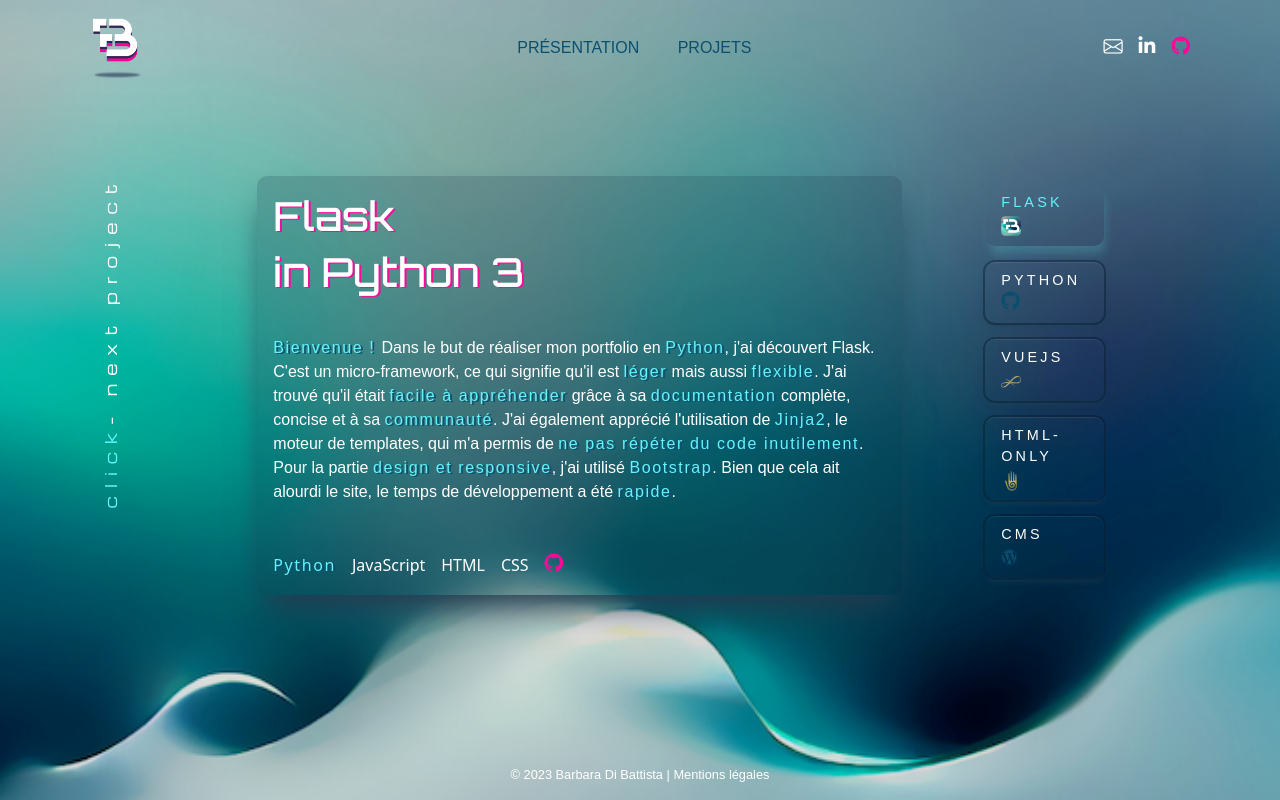
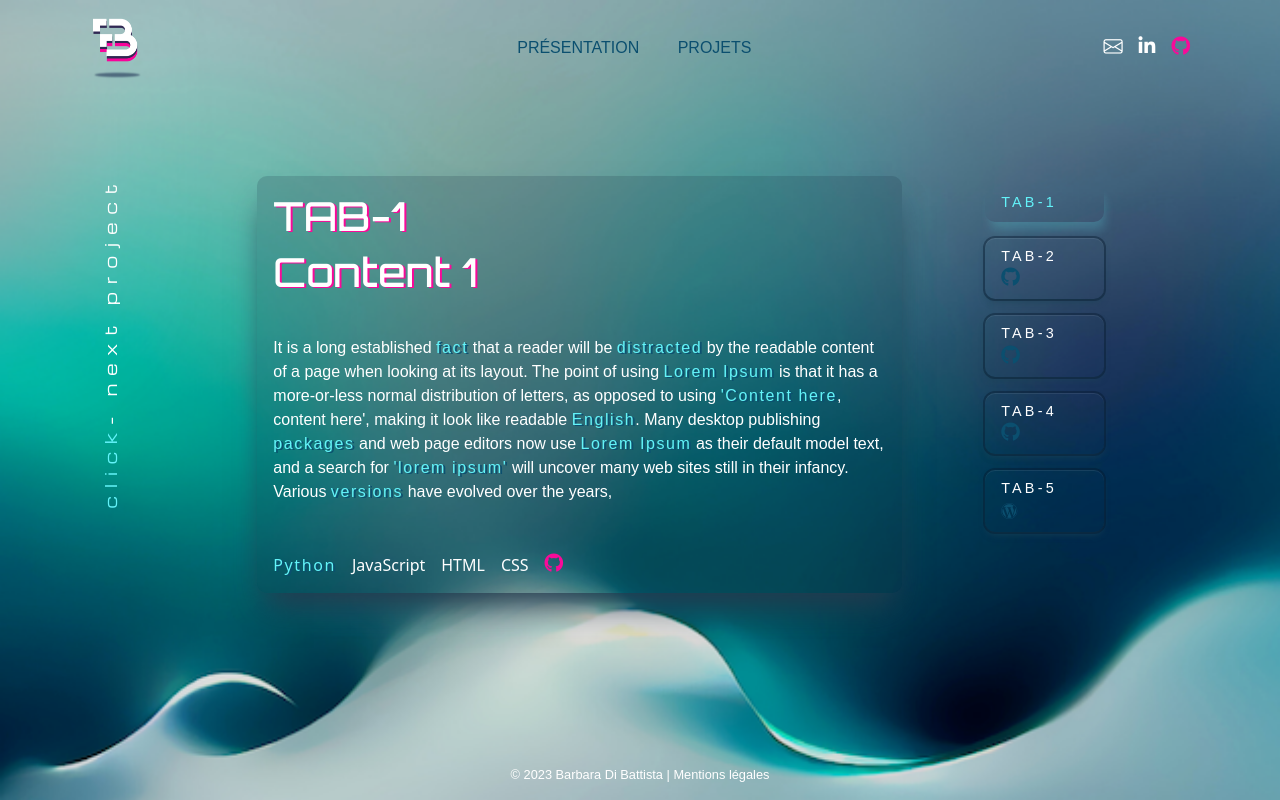
Before and after one commit to dibattista/di-battista-barbara-public, a Flask app: page /projets in a window 1280 px wide. Run offline with Flask 2, Linux system fonts and the light colour scheme; some libraries are stand-ins or nearby versions; some web fonts are replaced.

Commit message:
add new texts on project

```diff
--- a/templates/index.html
+++ b/templates/index.html
@@ -1,7 +1,7 @@
 {% extends 'base.html' %}
 
-{% block title %}Barbara Di Battista développeuse full-stack{% endblock %}
-{% block description %}Barbara is a full stack developer, with preference for PYTHON and solving problems. {% endblock %}
+{% block title %}NAME full stack developer{% endblock %}
+{% block description %}NAME full stack developer, with preference for PYTHON and solving problems. {% endblock %}
 {% block content %}
     <div class="container">
         <div class="row space-row-10">
--- a/templates/projets.html
+++ b/templates/projets.html
@@ -1,7 +1,7 @@
 {% extends 'base.html' %}
 
-{% block title %}Barbara Di Battista projets{% endblock %}
-{% block description %}Barbara présente ces réalisations, site internet VueJs et projet Python. {% endblock %}
+{% block title %}NAME project{% endblock %}
+{% block description %}NAME presents these achievements {% endblock %}
 
 {% block content %}
     <div class="container">
@@ -27,9 +27,9 @@
                       aria-controls="content-link1"
                       aria-selected="false">
                       <p class="size-p-nav-link">
-                        FLASK
+                        TAB-1
                       </p>
-                      <img class="img-navbar-brand" src="{{url_for('static', filename='/images/favicon-bdb.png')}}" width="20" height="20" alt=''>
+                      <!-- <img class="img-navbar-brand" src="{{url_for('static', filename='/images/YOUR-favicon.png')}}" width="20" height="20" alt=''> -->
                       </a>
                   </li>
                   <li class="nav-item">
@@ -42,10 +42,9 @@
                       aria-controls="content-link2"
                       aria-selected="false">
                       <p class="size-p-nav-link">
-                        PYTHON
+                        TAB-2
                       </p>
                       <i class="fab fa-github i-size-custom"></i>
-                      <!-- <p>OC- Projet-5</p> -->
                     </a>
                   </li>
                   <li class="nav-item">
@@ -58,14 +57,14 @@
                       aria-controls="content-link3"
                       aria-selected="true">
                       <p class="size-p-nav-link">
-                        VUEJS
+                        TAB-3
                       </p>
-                      <img class="img-navbar-brand" src="{{url_for('static', filename='/images/favicon-infinity-innovation.png')}}" width="20" height="20" alt=''>
+                      <i class="fab fa-github i-size-custom"></i>
                     </a>
                   </li>
                   <li class="nav-item">
                     <a
-                      class="nav-link mb-3""
+                      class="nav-link mb-3"
                       id="content-link4-tab"
                       data-bs-toggle="tab"
                       data-bs-target="#content-link4"
@@ -73,9 +72,9 @@
                       aria-controls="content-link4"
                       aria-selected="false">
                       <p class="size-p-nav-link">
-                        HTML-ONLY
+                        TAB-4
                       </p>
-                      <img class="img-navbar-brand" src="{{url_for('static', filename='/images/LOGO_parachini_reflexologue.svg')}}" width="20" height="20" alt=''>
+                      <i class="fab fa-github i-size-custom"></i>
                     </a>
                   </li>
                   <li class="nav-item">
@@ -88,7 +87,7 @@
                       aria-controls="content-link5"
                       aria-selected="false">
                       <p class="size-p-nav-link">
-                        CMS
+                        TAB-5
                       </p>
                       <i class="bi bi-wordpress"></i>
                     </a>
@@ -101,13 +100,17 @@
                 <!-- Tab content project -->
                 <div class="tab-content" id="projectTabContent">
                   <div class="tab-pane fade show active" id="content-link1" role="tabpanel" aria-labelledby="content-link1-tab">
-                    <h1 class="h1-projet">Flask</h1>
-                    <h1 class="h1-projet">in Python 3</h1>
+                    <h1 class="h1-projet">TAB-1</h1>
+                    <h1 class="h1-projet">Content 1</h1>
                     <div class="row space-row-2"></div>
-                    <p><span class="p-project-word-color">Bienvenue ! </span>
-                      Dans le but de réaliser mon portfolio en <span class="p-project-word-color">Python</span>, j'ai découvert Flask. C'est un micro-framework, ce qui signifie qu'il est <span class="p-project-word-color">léger</span> mais aussi <span class="p-project-word-color">flexible</span>. J'ai trouvé qu'il était <span class="p-project-word-color">facile à appréhender</span> grâce à sa <span class="p-project-word-color">documentation</span> complète, concise et à sa  <span class="p-project-word-color">communauté</span>. J'ai également apprécié l'utilisation de <span class="p-project-word-color">Jinja2</span>, le moteur de templates, qui m'a permis de <span class="p-project-word-color">ne pas répéter du code inutilement</span>.
-                      Pour la partie <span class="p-project-word-color">design et responsive</span>, j'ai utilisé <span class="p-project-word-color">Bootstrap</span>. Bien que cela ait alourdi le site, le temps de développement a été <span class="p-project-word-color">rapide</span>.
-                      </p>
+                    <p>
+                      It is a long established <span class="div-span-strength-color">fact</span> that a reader will be <span class="div-span-strength-color">distracted</span> by the readable content of a page when looking at its layout.
+                      The point of using <span class="div-span-strength-color">Lorem Ipsum</span> is that it has a more-or-less normal distribution of letters,
+                      as opposed to using <span class="div-span-strength-color">'Content here</span>, content here',
+                      making it look like readable <span class="div-span-strength-color">English</span>.
+                      Many desktop publishing <span class="div-span-strength-color">packages</span> and web page editors now use <span class="div-span-strength-color">Lorem Ipsum</span> as their default model text,
+                      and a search for <span class="div-span-strength-color">'lorem ipsum'</span> will uncover many web sites still in their infancy. Various <span class="div-span-strength-color">versions</span> have evolved over the years,
+                    </p>
                     <div class="row space-row-2"></div>
                     <ul class="d-flex justify-content align-items-center">
                       <li class="pe-3"><span class="div-span-strength-color">Python</span></li>
@@ -122,11 +125,17 @@
                     </ul>
                   </div>
                   <div class="tab-pane fade" id="content-link2" role="tabpanel" aria-labelledby="content-link2-tab">
-                    <h1 class="h1-projet">OC</h1>
-                    <h1 class="h1-projet">Projet-5</h1>
+                    <h1 class="h1-projet">TAB-2</h1>
+                    <h1 class="h1-projet">Content 2</h1>
                     <div class="row space-row-2"></div>
-                    <P class="p-projet">J'ai suivi un parcours en ligne appelé <span class="p-project-word-color">"Développeur d'application-Python"</span> sur <a href="https://openclassrooms.com/fr/"><span class="p-project-word-color">OpenClassrooms</span></a> et j'ai créé un programme qui utilise l'<span class="p-project-word-color">API</span> d'Open Food Facts pour trouver des aliments sains en France. Le programme utilise des informations sur la qualité des aliments pour suggérer des options plus saines.</p>
-                    <p><span class="p-project-word-color">Python</span> est vraiment un langage que j'ai plaisir à utiliser. Sa réputation n'est plus à faire : il est <span class="p-project-word-color">polyvalent, puissant, rapide, efficace et sa syntaxe est simple à appréhender.</span></p>
+                    <p>
+                      It is a long established <span class="div-span-strength-color">fact</span> that a reader will be <span class="div-span-strength-color">distracted</span> by the readable content of a page when looking at its layout.
+                      The point of using <span class="div-span-strength-color">Lorem Ipsum</span> is that it has a more-or-less normal distribution of letters,
+                      as opposed to using <span class="div-span-strength-color">'Content here</span>, content here',
+                      making it look like readable <span class="div-span-strength-color">English</span>.
+                      Many desktop publishing <span class="div-span-strength-color">packages</span> and web page editors now use <span class="div-span-strength-color">Lorem Ipsum</span> as their default model text,
+                      and a search for <span class="div-span-strength-color">'lorem ipsum'</span> will uncover many web sites still in their infancy. Various <span class="div-span-strength-color">versions</span> have evolved over the years,
+                    </p>
                     <div class="row space-row-2"></div>
                     <ul class="d-flex justify-content align-items-center">
                       <li class="pe-3"><span class="div-span-strength-color">Python</span></li>
@@ -141,13 +150,17 @@
                     </ul>
                   </div>
                   <div class="tab-pane fade" id="content-link3" role="tabpanel" aria-labelledby="content-link3-tab">
-                    <h1 class="h1-projet">INFINITY</h1>
-                    <h1 class="h1-projet">INNOVATION
-                    </h1>
+                    <h1 class="h1-projet">TAB-3</h1>
+                    <h1 class="h1-projet">Content 3</h1>
                     <div class="row space-row-2"></div>
-                    <P class="p-projet"><span class="p-project-word-color">Infinity Innovation</span> est une entreprise <span class="p-project-word-color">internationale</span> qui crée et vend des <span class="p-project-word-color">piscines</span> aux <span class="p-project-word-color"></span>professionnels</span>.
-                      <br>Dans ce contexte, et afin d'assurer une <span class="p-project-word-color">communication transparente et régulière </span>avec la cliente et le designer, j'ai mis en place une méthodologie de gestion de projet <span class="p-project-word-color">agile</span> pour la <span class="p-project-word-color">refonte</span> du site vitrine.
-                      J'ai choisi <span class="p-project-word-color">Vue.js</span> pour ce projet car il est <span class="p-project-word-color">léger</span> et permet d'avoir un chargement d'images <span class="p-project-word-color">rapide</span>. Il est également facile à prendre en main et donc à <span class="p-project-word-color">maintenir</span>. J'ai dû utiliser Nuxt.js pour optimiser le <span class="p-project-word-color">référencement.</span></p>
+                    <p>
+                      It is a long established <span class="div-span-strength-color">fact</span> that a reader will be <span class="div-span-strength-color">distracted</span> by the readable content of a page when looking at its layout.
+                      The point of using <span class="div-span-strength-color">Lorem Ipsum</span> is that it has a more-or-less normal distribution of letters,
+                      as opposed to using <span class="div-span-strength-color">'Content here</span>, content here',
+                      making it look like readable <span class="div-span-strength-color">English</span>.
+                      Many desktop publishing <span class="div-span-strength-color">packages</span> and web page editors now use <span class="div-span-strength-color">Lorem Ipsum</span> as their default model text,
+                      and a search for <span class="div-span-strength-color">'lorem ipsum'</span> will uncover many web sites still in their infancy. Various <span class="div-span-strength-color">versions</span> have evolved over the years,
+                    </p>
                     <ul class="d-flex justify-content align-items-center">
                       <li class="pe-3"><span class="div-span-strength-color">VueJs - NuxtJs</span></li>
                       <li class="pe-3">JavaScript</li>
@@ -161,12 +174,17 @@
                     </ul>
                   </div>
                   <div class="tab-pane fade" id="content-link4" role="tabpanel" aria-labelledby="content-link4-tab">
-                    <h1 class="h1-projet">VOTRE</h1>
-                    <h1 class="h1-projet">RÉFLEXOLOGUE</h1>
+                    <h1 class="h1-projet">TAB-4</h1>
+                    <h1 class="h1-projet">Content 4</h1>
                     <div class="row space-row-2"></div>
-                    <P class="p-projet">Ce site <span class="p-project-word-color">vitrine</span> est dédié à la présentation des services de Serge Parachini, réflexologue professionnel.
-                      J'ai créé ce site en utilisant <span class="p-project-word-color">uniquement HTML et CSS</span>, <span class="p-project-word-color">premier site</span> que j'ai réalisé entièrement seule pour un client. Ce projet m'a permis d'avoir une <span class="p-project-word-color">vision complète</span> de la création d'un site internet, de la <span class="p-project-word-color">conception</span> à la <span class="p-project-word-color">mise en ligne</span>. Ce site est très facile à <span class="p-project-word-color">maintenir</span> et offre une <span class="p-project-word-color">expérience utilisateur</span> unique.
-                    </P>
+                    <p>
+                      It is a long established <span class="div-span-strength-color">fact</span> that a reader will be <span class="div-span-strength-color">distracted</span> by the readable content of a page when looking at its layout.
+                      The point of using <span class="div-span-strength-color">Lorem Ipsum</span> is that it has a more-or-less normal distribution of letters,
+                      as opposed to using <span class="div-span-strength-color">'Content here</span>, content here',
+                      making it look like readable <span class="div-span-strength-color">English</span>.
+                      Many desktop publishing <span class="div-span-strength-color">packages</span> and web page editors now use <span class="div-span-strength-color">Lorem Ipsum</span> as their default model text,
+                      and a search for <span class="div-span-strength-color">'lorem ipsum'</span> will uncover many web sites still in their infancy. Various <span class="div-span-strength-color">versions</span> have evolved over the years,
+                    </p>
                     <div class="row space-row-2"></div>
                     <ul class="d-flex justify-content align-items-center">
                       <li class="pe-3"><span class="div-span-strength-color">HTML</span></li>
@@ -181,28 +199,35 @@
                     </ul>
                   </div>
                   <div class="tab-pane fade" id="content-link5" role="tabpanel" aria-labelledby="content-link5-tab">
-                    <h1 class="h1-projet">Projets</h1>
-                    <h1 class="h1-projet">CMS</h1>
+                    <h1 class="h1-projet">TAB-5</h1>
+                    <h1 class="h1-projet">Content 5</h1>
                     <div class="row space-row-2"></div>
-                    <p><span class="p-project-word-color">WordPress</span> m'a permis de répondre efficacement aux demandes de mes clients en termes de <span class="p-project-word-color">temps</span> et de <span class="p-project-word-color">budget</span>. L'utilisation de ce <span class="p-project-word-color">CMS</span> m'a également permis d'acquérir une <span class="p-project-word-color">vision globale</span> du monde de l'informatique et des <span class="p-project-word-color">exigences</span> des clients. J'ai découvert les avantages des CMS tels que la possibilité de modifier des <span class="p-project-word-color">thèmes</span>, la facilité de <span class="p-project-word-color">maintenance</span> du contenu par le client, et la disponibilité de <span class="p-project-word-color">plugins</span> offrant des outils adaptés à des besoins <span class="p-project-word-color">spécifiques.</span></p>
+                    <p>
+                      It is a long established <span class="div-span-strength-color">fact</span> that a reader will be <span class="div-span-strength-color">distracted</span> by the readable content of a page when looking at its layout.
+                      The point of using <span class="div-span-strength-color">Lorem Ipsum</span> is that it has a more-or-less normal distribution of letters,
+                      as opposed to using <span class="div-span-strength-color">'Content here</span>, content here',
+                      making it look like readable <span class="div-span-strength-color">English</span>.
+                      Many desktop publishing <span class="div-span-strength-color">packages</span> and web page editors now use <span class="div-span-strength-color">Lorem Ipsum</span> as their default model text,
+                      and a search for <span class="div-span-strength-color">'lorem ipsum'</span> will uncover many web sites still in their infancy. Various <span class="div-span-strength-color">versions</span> have evolved over the years,
+                    </p>
                     <div class="row">
                       <div class="col-6" class="pe-3">
-                        <a href="https://univers-pods.com/" target="_blank">Univers-Pods
+                        <a href="" target="_blank">Project-CMS-1
                           <i class="bi bi-box-arrow-up-right i-highlight-color i-size-custom"></i>
                         </a>
                       </div>
                       <div class="col-6" class="pe-3">
-                        <a href="https://harmoniedetente.fr" target="_blank">Harmonie Détente
+                        <a href="" target="_blank">Project-CMS-2
                           <i class="bi bi-box-arrow-up-right i-highlight-color i-size-custom"></i>
                         </a>
                       </div>
                       <div class="col-6" class="pe-3">
-                        <a href="https://rambolikids.org/" target="_blank">Rambolikids
+                        <a href="" target="_blank">Project-CMS-3
                           <i class="bi bi-box-arrow-up-right i-highlight-color i-size-custom"></i>
                         </a>
                       </div>
                       <div class="col-6" class="pe-3">
-                        <a href="" target="_blank">En cours : Laura Thévenon
+                        <a href="" target="_blank">Project-CMS-4
                           <i class="bi bi-box-arrow-up-right i-highlight-color i-size-custom"></i>
                         </a>
                       </div>
```
